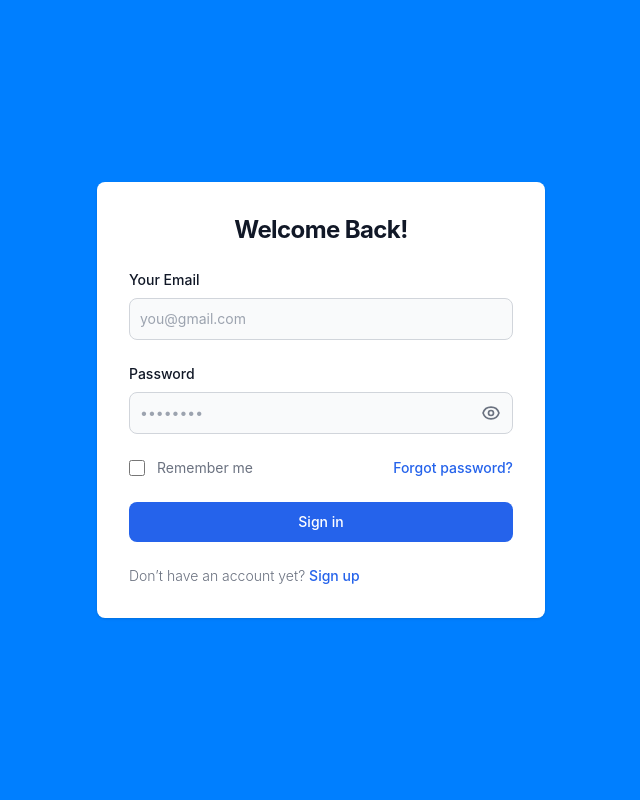
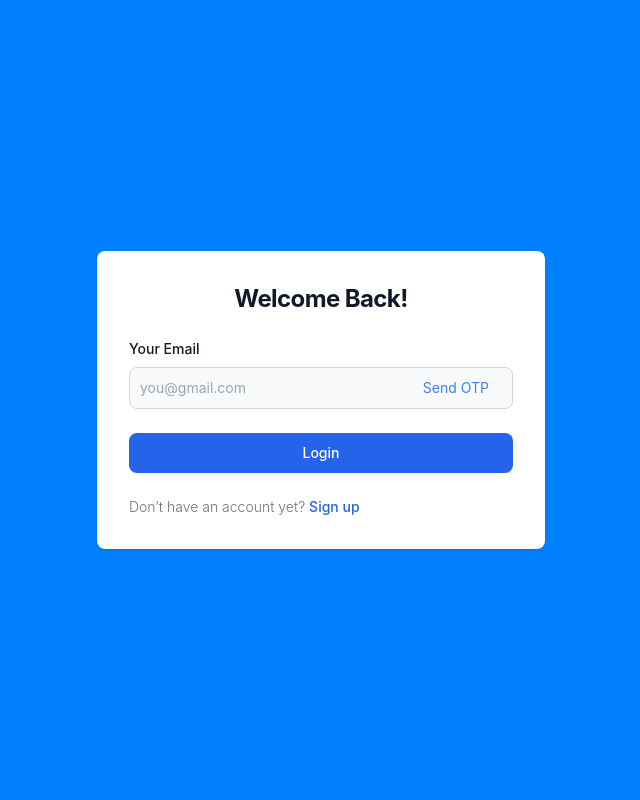
Before and after one commit to Giancyril/Login-System, a PHP site: page /login.php in a window 1280 px wide. Shown: the whole page, without its empty margins (319-959 px from the left). Run offline with PHP 8.4, Linux system fonts and the light colour scheme; some libraries are stand-ins or nearby versions.

Commit message:
initial yeee

```diff
--- a/login.php
+++ b/login.php
@@ -1,8 +1,8 @@
 <!DOCTYPE html>
 <html lang="en">
 <head>
-    <meta charset="UTF-8">
-    <meta name="viewport" content="width=device-width, initial-scale=1.0">
+  <meta charset="UTF-8" />
+  <meta name="viewport" content="width=device-width, initial-scale=1.0"/>
   <title>Login</title>
   <script src="https://cdn.tailwindcss.com"></script>
   <script src="tailwind.config.js"></script>
@@ -12,60 +12,77 @@
 <body>
 <section class="bg-[#007FFF]">
   <div class="flex flex-col items-center justify-center px-6 py-8 mx-auto md:h-screen lg:py-0">
-      <div class="w-full bg-white rounded-lg shadow dark:border md:mt-0 sm:max-w-md xl:p-0 dark:bg-gray-800 dark:border-gray-700">
+    <div class="w-full bg-white rounded-lg shadow dark:border sm:max-w-md xl:p-0 dark:bg-gray-800 dark:border-gray-700">
       <div class="p-6 space-y-4 md:space-y-6 sm:p-8">
         <h1 class="text-xl font-bold leading-tight tracking-tight text-gray-900 md:text-2xl dark:text-white text-center">
           Welcome Back!
         </h1>
-              <form class="space-y-4 md:space-y-6" action="" method="post" id="login-form">
+
+        <form class="space-y-4 md:space-y-6" id="login-form" method="post">
+          <!-- Email with Send OTP -->
           <div>
             <label for="email" class="block mb-2 text-sm font-medium text-gray-900 dark:text-white">Your Email</label>
-                      <input type="email" name="email" id="email" class="bg-gray-50 border border-gray-300 text-gray-900 sm:text-sm rounded-lg focus:ring-primary-600 focus:border-primary-600 block w-full p-2.5 dark:bg-gray-700 dark:border-gray-600 dark:placeholder-gray-400 dark:text-white dark:focus:ring-blue-500 dark:focus:border-blue-500" placeholder="you@gmail.com" required="">
-                  </div>
-                  <div>
-                      <label for="password" class="block mb-2 text-sm font-medium text-gray-900 dark:text-white">Password</label>
             <div class="relative">
-                          <input type="password" name="password" id="password" placeholder="••••••••"
-                                 class="bg-gray-50 border border-gray-300 text-gray-900 sm:text-sm rounded-lg focus:ring-primary-600 focus:border-primary-600 block w-full p-2.5 pr-10 dark:bg-gray-700 dark:border-gray-600 dark:placeholder-gray-400 dark:text-white dark:focus:ring-blue-500 dark:focus:border-blue-500" required>
-                          <button type="button" id="togglePassword" class="absolute inset-y-0 right-0 flex items-center px-3 text-gray-500 dark:text-gray-300">
-                              <svg id="eyeIcon" xmlns="http://www.w3.org/2000/svg" class="h-5 w-5" fill="none" viewBox="0 0 24 24" stroke="currentColor">
-                                  <path stroke-linecap="round" stroke-linejoin="round" stroke-width="2" d="M15 12a3 3 0 11-6 0 3 3 0 016 0z" />
-                                  <path stroke-linecap="round" stroke-linejoin="round" stroke-width="2" d="M2.458 12C3.732 7.943 7.523 5 12 5c4.477 0 8.268 2.943 9.542 7-1.274 4.057-5.065 7-9.542 7-4.477 0-8.268-2.943-9.542-7z" />
-                              </svg>
-                          </button>
+              <input type="email" name="email" id="email" class="bg-gray-50 border border-gray-300 text-gray-900 sm:text-sm rounded-lg block w-full p-2.5 dark:bg-gray-700 dark:border-gray-600 dark:text-white" placeholder="you@gmail.com" required>
+              <a href="#" id="sendLoginOtp" class="absolute top-1/4 right-6 text-sm text-blue-500">Send OTP</a>
             </div>
           </div>
 
-                  <div class="flex items-center justify-between">
-                      <div class="flex items-start">
-                          <div class="flex items-center h-5">
-                              <input id="remember" aria-describedby="remember" type="checkbox" class="w-4 h-4 border border-gray-300 rounded bg-gray-50 focus:ring-3 focus:ring-primary-300 dark:bg-gray-700 dark:border-gray-600 dark:focus:ring-primary-600 dark:ring-offset-gray-800" required="">
+          <!-- OTP Field -->
+          <div id="otp-div" class="hidden">
+            <label for="otp" class="block mb-2 text-sm font-medium text-gray-900 dark:text-white">Enter OTP</label>
+            <input type="text" name="otp" id="otp" class="bg-gray-50 border border-gray-300 text-gray-900 sm:text-sm rounded-lg block w-full p-2.5 dark:bg-gray-700 dark:border-gray-600 dark:text-white" placeholder="Enter OTP" minlength="6" maxlength="6" pattern="\d{6}" required>
           </div>
-                          <div class="ml-3 text-sm">
-                              <label for="remember" class="text-gray-500 dark:text-gray-300">Remember me</label>
-                          </div>
-                      </div>
-                      <a href="#" class="text-sm font-medium text-primary-600 hover:underline dark:text-primary-500">Forgot password?</a>
-                  </div>
-                  <button type="submit" class="w-full text-white bg-primary-600 hover:bg-primary-700 focus:ring-4 focus:outline-none focus:ring-primary-300 font-medium rounded-lg text-sm px-5 py-2.5 text-center dark:bg-primary-600 dark:hover:bg-primary-700 dark:focus:ring-primary-800">Sign in</button>
+
+          <!-- Submit Button -->
+          <button type="submit" class="w-full text-white bg-primary-600 hover:bg-primary-700 focus:ring-4 focus:outline-none font-medium rounded-lg text-sm px-5 py-2.5 text-center dark:bg-primary-600">Login</button>
+
+          <!-- Sign Up Link -->
           <p class="text-sm font-light text-gray-500 dark:text-gray-400">
-                      Don’t have an account yet? <a href="register.php" class="font-medium text-primary-600 hover:underline dark:text-primary-500">Sign up</a>
+            Don’t have an account yet?
+            <a href="register.php" class="font-medium text-primary-600 hover:underline dark:text-primary-500">Sign up</a>
           </p>
         </form>
       </div>
     </div>
   </div>
 </section>
+
 <script src="https://cdn.jsdelivr.net/npm/sweetalert2@11"></script>
 
 <script>
-  const togglePassword = document.getElementById("togglePassword");
-  const password = document.getElementById("password");
-  const eyeIcon = document.getElementById("eyeIcon");
+  $('#sendLoginOtp').click(function (e) {
+    e.preventDefault();
+    const email = $('#email').val();
 
-  togglePassword.addEventListener("click", function () {
-    const type = password.getAttribute("type") === "password" ? "text" : "password";
-    password.setAttribute("type", type);
+    if (!email) {
+      return Swal.fire('Error', 'Please enter your email first.', 'warning');
+    }
+
+    $.post('send_login_otp.php', { email: email }, function (res) {
+      if (res === 'success') {
+        $('#otp-div').show();
+        Swal.fire('Success', 'OTP sent to your email.', 'success');
+      } else {
+        Swal.fire('Error', res, 'error');
+      }
+    });
+  });
+
+  $('#login-form').submit(function (e) {
+    e.preventDefault();
+    const email = $('#email').val();
+    const otp = $('#otp').val();
+
+    $.post('verify_login_otp.php', { email: email, otp: otp }, function (res) {
+      if (res === 'success') {
+        Swal.fire('Logged In', 'Welcome!', 'success').then(() => {
+          window.location.href = 'loggedin.php';
+        });
+      } else {
+        Swal.fire('Error', res, 'error');
+      }
+    });
   });
 </script>
 
```
Also changed, not shown: db.php (added, +12 -0 lines), send_login_OTP.php (added, +23 -0 lines), verify_login_OTP.php (added, +41 -0 lines). Lines whose indentation alone changed are shown as unchanged.
